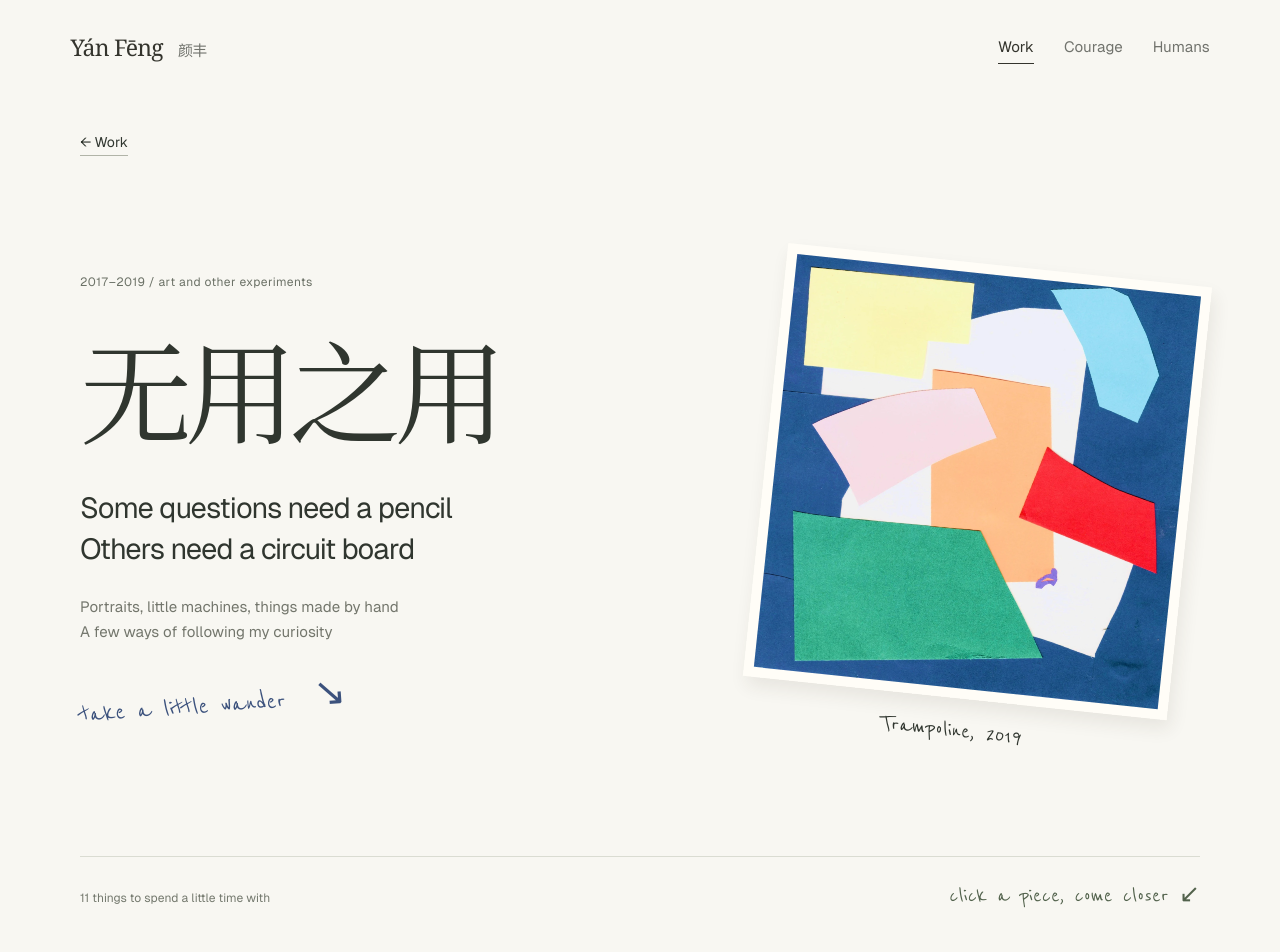
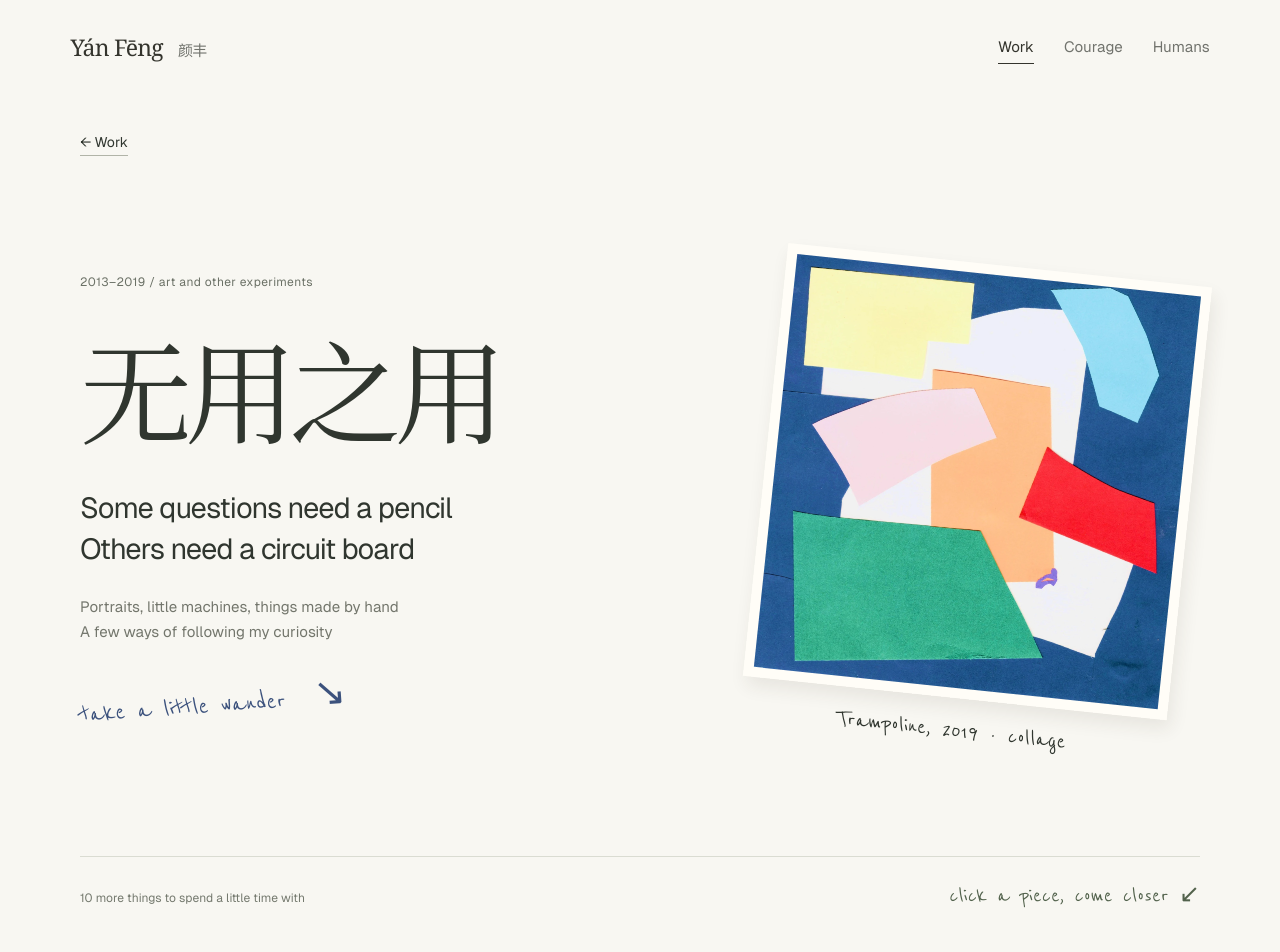
Before and after one commit to WudingRoad1145/WudingRoad1145.github.io, a Next.js app in the folder my-app/: page /projects/miscellaneous in a window 1280 px wide. Shown: the top 952 px of the page. Built offline with nearby package versions, Linux system fonts and the light colour scheme.

Commit message:
Correct artwork dates and keep Trampoline in the opening

```diff
--- a/my-app/src/app/projects/miscellaneous/ArtGallery.tsx
+++ b/my-app/src/app/projects/miscellaneous/ArtGallery.tsx
@@ -61,7 +61,7 @@ export default function ArtGallery() {
   return (
     <>
       <div className={s.galleryLabel} id="artworks">
-        <span>11 things to spend a little time with</span>
+        <span>{artworks.length} more things to spend a little time with</span>
         <span className={s.handwritten}>click a piece, come closer ↙</span>
       </div>
       <div className={s.gallery}>
--- a/my-app/src/app/projects/miscellaneous/art.module.css
+++ b/my-app/src/app/projects/miscellaneous/art.module.css
@@ -74,7 +74,7 @@
 .cover:hover img {
   transform: rotate(-3deg);
 }
-.cover > span {
+.cover > figcaption {
   display: block;
   margin-top: 19px;
   text-align: center;
--- a/my-app/src/app/projects/miscellaneous/page.tsx
+++ b/my-app/src/app/projects/miscellaneous/page.tsx
@@ -5,7 +5,7 @@ import s from "./art.module.css";
 
 export const metadata = {
   title: "无用之用 — Yán Fēng",
-  description: "Drawings, objects and experiments by Yán Fēng, 2017–2019",
+  description: "Drawings, objects and experiments by Yán Fēng, 2013–2019",
 };
 
 export default function ArtPage() {
@@ -17,7 +17,7 @@ export default function ArtPage() {
       <header className={s.opening}>
         <div>
           <span className={s.eyebrow}>
-            2017–2019 / art and other experiments
+            2013–2019 / art and other experiments
           </span>
           <h1 lang="zh">无用之用</h1>
           <p className={s.lead}>
@@ -33,11 +33,7 @@ export default function ArtPage() {
             take a little wander <span aria-hidden="true">↘</span>
           </a>
         </div>
-        <a
-          href="#trampoline"
-          className={s.cover}
-          aria-label="Find Trampoline, a collage from 2019"
-        >
+        <figure className={s.cover} id="trampoline">
           <Image
             src="/art/p01-01.webp"
             alt="Bright overlapping paper shapes in Trampoline"
@@ -46,8 +42,8 @@ export default function ArtPage() {
             sizes="(max-width: 700px) 70vw, 360px"
             priority
           />
-          <span>Trampoline, 2019</span>
-        </a>
+          <figcaption>Trampoline, 2019 · collage</figcaption>
+        </figure>
       </header>
       <ArtGallery />
       <footer className={s.end}>
--- a/my-app/src/data/artworks.ts
+++ b/my-app/src/data/artworks.ts
@@ -107,8 +107,8 @@ export const artworks = [
   {
     id: "humans-of-shanghai",
     title: "Humans of Shanghai",
-    year: "2017",
-    date: "July 2017",
+    year: "2013–2018",
+    date: "2013–2018",
     medium: "Portrait sketches",
     size: "Six drawings · 30 × 42 cm each",
     images: [
@@ -157,24 +157,10 @@ export const artworks = [
     ],
   },
   {
-    id: "trampoline",
-    title: "Trampoline",
-    year: "2019",
-    date: "October 2019",
-    medium: "Collage",
-    size: "18 × 18 cm",
-    images: [
-      picture(
-        "p01-01.webp",
-        "An abstract collage of pink, yellow, orange, green, red and blue paper shapes",
-      ),
-    ],
-  },
-  {
     id: "2017208",
     title: "2017208",
-    year: "2019",
-    date: "October 2019",
+    year: "2017",
+    date: "2017",
     medium: "Digital art, stencil and graffiti",
     size: "Stencil and graffiti 70 × 120 cm · 15 digital studies",
     images: [
@@ -208,8 +194,8 @@ export const artworks = [
   {
     id: "shan-shui",
     title: "Shan Shui",
-    year: "2019",
-    date: "August 2019",
+    year: "circa 2018",
+    date: "circa 2018",
     medium: "VR art · Tilt Brush",
     size: "Digital view · 1920 × 1080 px",
     images: [
@@ -222,8 +208,11 @@ export const artworks = [
   {
     id: "plant-transportation",
     title: "Plant Transportation",
-    year: "2019",
-    date: "March 2019",
+    year: "2018–2019",
+    date: "2018–2019",
+    story: [
+      "We made this cartoon series to help our biology classmates review plant biology together",
+    ],
     medium: "Digital illustration · biology cartoons",
     size: "From Enzyme Bio-chemistry Cartoon – Plant Transportation",
     images: [
```
Also changed, not shown: my-app/public/art/README.md.
